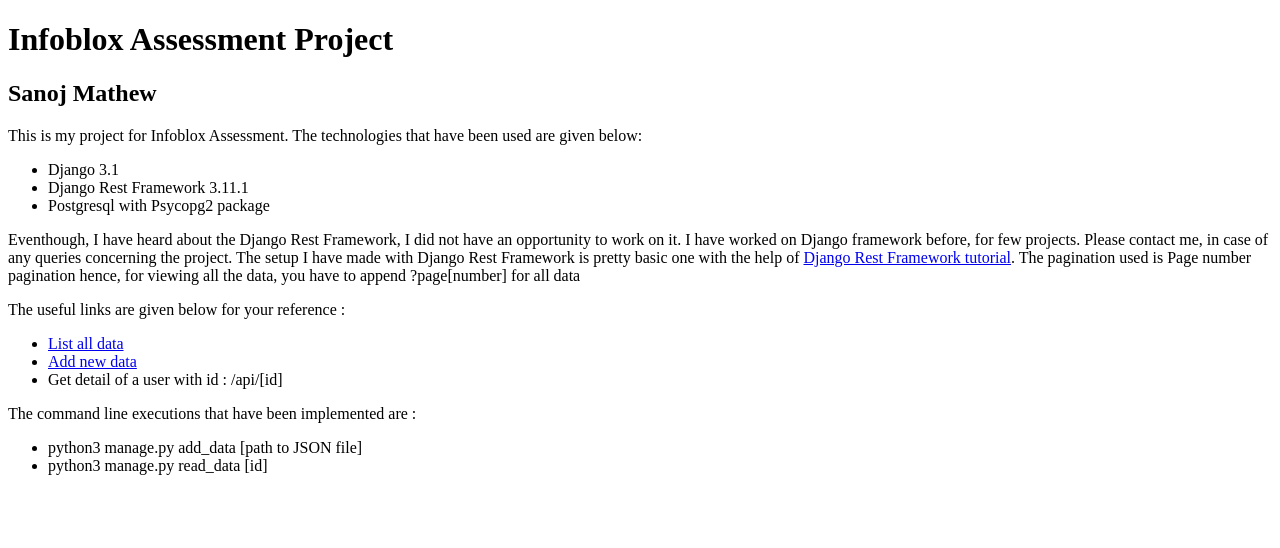
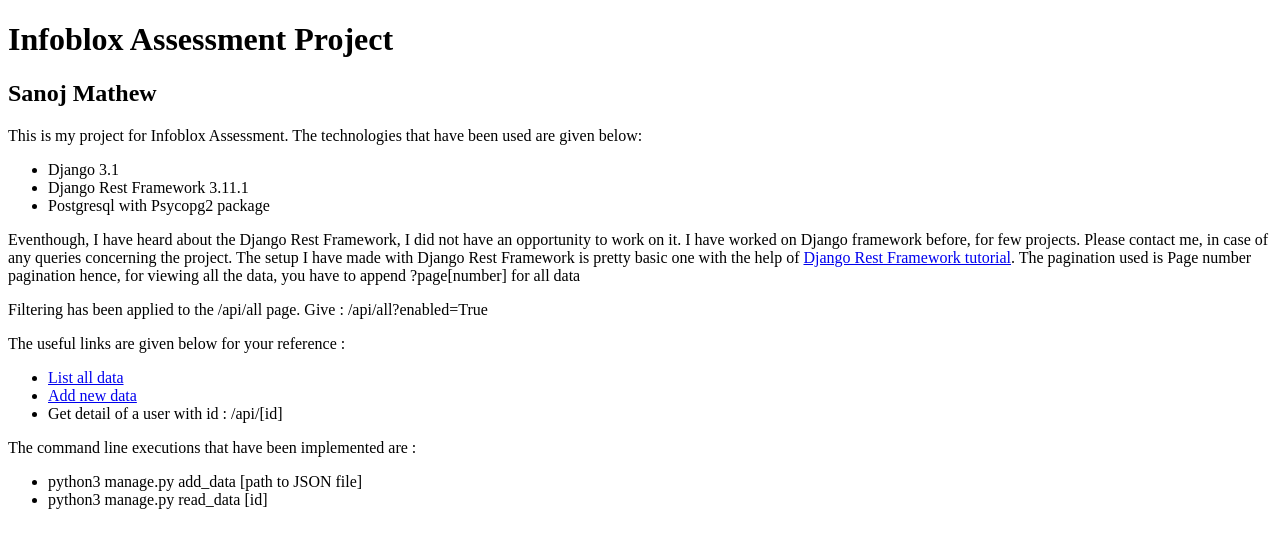
Before and after one commit to Sanojdon/infoblox, a Django app: page / in a window 1280 px wide. Shown: the top 548 px of the page. Run offline with Django 3.2, Linux system fonts and the light colour scheme.

Commit message:
Index page has been modified

```diff
--- a/project/jsonread/templates/jsonread/index.html
+++ b/project/jsonread/templates/jsonread/index.html
@@ -23,6 +23,9 @@
       The pagination used is Page number pagination hence, for viewing all the data, you have to append ?page[number] for all data
     </p>
     <p>
+      Filtering has been applied to the /api/all page. Give : /api/all?enabled=True
+    </p>
+    <p>
       The useful links are given below for your reference :
     </p>
     <ul>
```
